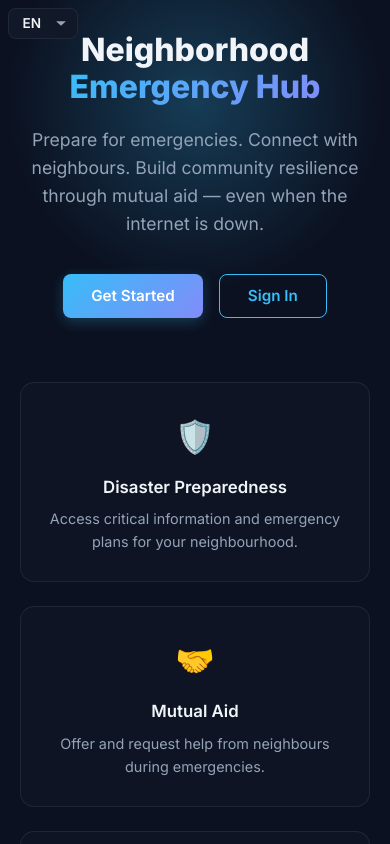
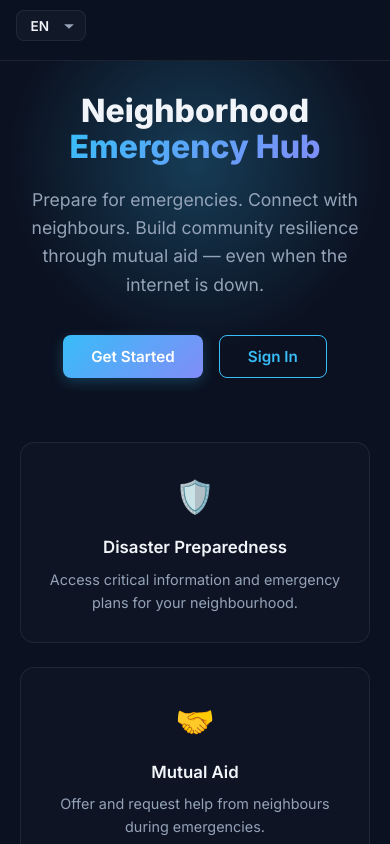
Before and after one commit to bounswe/bounswe2026group8, a React (Vite) app in the folder frontend/: page / in a window 390 px wide. Shown: the top 844 px of the page. Built offline with nearby package versions, Linux system fonts and the light colour scheme; no server answers.

Commit message:
back buttons in subpages unified and superposition of language and hub bars fixed.

```diff
--- a/frontend/src/App.jsx
+++ b/frontend/src/App.jsx
@@ -26,8 +26,14 @@ export default function App() {
 return (
   <BrowserRouter>
     <AuthProvider>
-        <HubSelector />
-        <LanguageSelector />
+        <div className="app-controls">
+          <div className="app-controls-left">
+            <LanguageSelector />
+          </div>
+          <div className="app-controls-right">
+            <HubSelector />
+          </div>
+        </div>
         <Routes>
           <Route path="/" element={<LandingPage />} />
           <Route path="/signup" element={<SignUpPage />} />
--- a/frontend/src/index.css
+++ b/frontend/src/index.css
@@ -60,10 +60,36 @@
 
    /* ── Page wrapper ───────────────────────────────────────────────────────────── */
    .page {
-     min-height: 100vh;
+     min-height: calc(100vh - 3.5rem);
      padding: 2rem 1.25rem;
      max-width: 1100px;
      margin: 0 auto;
+   }
+
+   .app-controls {
+     position: sticky;
+     top: 0;
+     z-index: 2000;
+     display: flex;
+     align-items: center;
+     justify-content: space-between;
+     gap: 1rem;
+     min-height: 3.5rem;
+     padding: 0.65rem 1rem;
+     background: rgba(11, 17, 32, 0.94);
+     border-bottom: 1px solid var(--border);
+     backdrop-filter: blur(14px);
+   }
+
+   .app-controls-left,
+   .app-controls-right {
+     display: flex;
+     align-items: center;
+     min-width: 0;
+   }
+
+   .app-controls-right {
+     margin-left: auto;
    }
 
    /* ═══════════════════════════════════════════════════════════════════════════════
@@ -175,10 +201,7 @@
       Language Selector
       ═══════════════════════════════════════════════════════════════════════════════ */
     .language-selector-bar {
-        position: fixed;
-        top: 1rem;
-        left: 1.25rem;
-        z-index: 2000;
+        position: static;
     }
 
     .language-selector-select {
@@ -218,9 +241,15 @@
     }
 
     @media (max-width: 600px) {
-        .language-selector-bar {
-            top: 0.5rem;
-            left: 0.5rem;
+        .app-controls {
+            align-items: flex-start;
+            flex-direction: column;
+            gap: 0.5rem;
+        }
+
+        .app-controls-right {
+            width: 100%;
+            margin-left: 0;
         }
     }
 
@@ -459,6 +488,32 @@
      font-weight: 700;
    }
 
+   .page-main-header {
+     justify-content: flex-start;
+     align-items: center;
+     gap: 1rem;
+   }
+
+   .page-main-header > .btn-primary {
+     margin-left: auto;
+   }
+
+   .page-title-block {
+     min-width: 0;
+   }
+
+   .page-title-block h2 {
+     font-size: 1.35rem;
+     font-weight: 700;
+     line-height: 1.2;
+   }
+
+   .page-title-block p {
+     color: var(--text-secondary);
+     font-size: 0.875rem;
+     margin-top: 0.2rem;
+   }
+
    .welcome-card {
      background: var(--bg-card);
      backdrop-filter: blur(12px);
@@ -547,10 +602,7 @@
       Hub Selector Bar (persistent top-right)
       ═══════════════════════════════════════════════════════════════════════════════ */
    .hub-selector-bar {
-     position: fixed;
-     top: 0.75rem;
-     right: 1rem;
-     z-index: 1000;
+     position: static;
    }
 
    .hub-selector {
@@ -590,7 +642,7 @@
    .forum-layout {
      display: flex;
      flex-direction: column;
-     height: 100vh;
+     height: calc(100vh - 3.5rem);
      max-width: 1100px;
      margin: 0 auto;
      padding: 0 1.25rem;
@@ -598,7 +650,7 @@
 
    .forum-top {
      flex-shrink: 0;
-     padding-top: 1.5rem;
+     padding-top: 0;
    }
 
    .forum-scroll {
@@ -656,6 +708,10 @@
    .forum-header h1 {
      font-size: 1.65rem;
      font-weight: 700;
+   }
+
+   .forum-header-title {
+     min-width: 0;
    }
 
    .forum-hub-label {
@@ -1936,11 +1992,12 @@
      .auth-card { padding: 2rem 1.5rem; }
      .welcome-card { padding: 1.5rem; }
      .landing-title { font-size: 2rem; }
-     .hub-selector-bar { top: 0.5rem; right: 0.5rem; }
      .post-article { padding: 1.5rem; }
      .post-card { flex-direction: column; align-items: flex-start; gap: 0.5rem; }
      .post-card-stats { margin-left: 0; }
      .forum-header { flex-direction: column; gap: 0.75rem; }
+     .forum-header.page-main-header { flex-direction: row; flex-wrap: wrap; align-items: center; }
+     .page-main-header > .btn-primary { margin-left: 0; }
      .forum-sort-bar { flex-wrap: wrap; }
      .help-request-card { padding: 1rem; }
      .help-request-card-top { flex-direction: column; gap: 0.5rem; }
--- a/frontend/src/locales/en.json
+++ b/frontend/src/locales/en.json
@@ -97,7 +97,7 @@
     },
     "actions": {
       "back_to_top": "Back to Top",
-      "back_to_dashboard": "Back to Dashboard"
+      "back_to_dashboard": "Back"
     }
   },
   "help_request_create": {
@@ -215,7 +215,7 @@
   },
   "help_requests": {
     "header": {
-      "back": "Dashboard",
+      "back": "Back",
       "title": "Help Center",
       "new_request": "+ New Request",
       "new_offer": "+ New Offer",
@@ -811,7 +811,7 @@
   "offline_messages": {
     "list": {
       "title": "Offline Messages",
-      "back": "← Dashboard",
+      "back": "Back",
       "subtitle": "Posts that users created in the offline mesh and uploaded once they came back online.",
       "loading": "Loading…",
       "error": "Couldn't load: {{error}}",
--- a/frontend/src/locales/es.json
+++ b/frontend/src/locales/es.json
@@ -97,7 +97,7 @@
     },
     "actions": {
       "back_to_top": "Volver Arriba",
-      "back_to_dashboard": "Volver al Panel"
+      "back_to_dashboard": "Atrás"
     }
   },
   "help_request_create": {
@@ -215,7 +215,7 @@
   },
   "help_requests": {
     "header": {
-      "back": "Panel",
+      "back": "Atrás",
       "title": "Centro de Ayuda",
       "new_request": "+ Nueva Solicitud",
       "new_offer": "+ Nueva Oferta",
@@ -812,7 +812,7 @@
   "offline_messages": {
     "list": {
       "title": "Mensajes sin conexión",
-      "back": "← Panel",
+      "back": "Atrás",
       "subtitle": "Publicaciones que los usuarios crearon en la red mesh sin conexión y subieron al volver a estar en línea.",
       "loading": "Cargando…",
       "error": "No se pudo cargar: {{error}}",
--- a/frontend/src/locales/tr.json
+++ b/frontend/src/locales/tr.json
@@ -97,7 +97,7 @@
     },
     "actions": {
       "back_to_top": "Başa Dön",
-      "back_to_dashboard": "Menüye Dön"
+      "back_to_dashboard": "Geri"
     }
   },
   "help_request_create": {
@@ -215,7 +215,7 @@
   },
   "help_requests": {
     "header": {
-      "back": "Menü",
+      "back": "Geri",
       "title": "Yardım Merkezi",
       "new_request": "+ Yeni Talep",
       "new_offer": "+ Yeni Teklif",
@@ -812,7 +812,7 @@
   "offline_messages": {
     "list": {
       "title": "Çevrimdışı Mesajlar",
-      "back": "← Panel",
+      "back": "Geri",
       "subtitle": "Kullanıcıların çevrimdışı mesh ağında oluşturup tekrar çevrimiçi olduklarında yükledikleri gönderiler.",
       "loading": "Yükleniyor…",
       "error": "Yüklenemedi: {{error}}",
--- a/frontend/src/locales/zh.json
+++ b/frontend/src/locales/zh.json
@@ -97,7 +97,7 @@
     },
     "actions": {
       "back_to_top": "回到顶部",
-      "back_to_dashboard": "返回控制台"
+      "back_to_dashboard": "返回"
     }
   },
   "help_request_create": {
@@ -215,7 +215,7 @@
   },
   "help_requests": {
     "header": {
-      "back": "控制台",
+      "back": "返回",
       "title": "帮助中心",
       "new_request": "+ 新求助",
       "new_offer": "+ 新帮助",
@@ -812,7 +812,7 @@
   "offline_messages": {
     "list": {
       "title": "离线消息",
-      "back": "← 仪表板",
+      "back": "返回",
       "subtitle": "用户在离线 mesh 网络中创建并在重新联网后上传的帖子。",
       "loading": "加载中…",
       "error": "无法加载：{{error}}",
--- a/frontend/src/pages/HelpRequestsPage.jsx
+++ b/frontend/src/pages/HelpRequestsPage.jsx
@@ -227,7 +227,7 @@ export default function HelpRequestsPage() {
 
   return (
       <div className="page help-requests-page">
-        <header className="help-requests-header">
+        <header className="help-requests-header page-main-header">
           <button
               className="btn btn-secondary btn-sm"
               onClick={() => navigate('/dashboard')}
--- a/frontend/src/pages/OfflineMessagesPage.jsx
+++ b/frontend/src/pages/OfflineMessagesPage.jsx
@@ -66,11 +66,11 @@ export default function OfflineMessagesPage() {
 
   return (
     <div className="page">
-      <header className="dashboard-header">
+      <header className="dashboard-header page-main-header">
+        <button className="btn btn-secondary btn-sm" onClick={() => navigate('/dashboard')}>
+          &larr; {t('offline_messages.list.back')}
+        </button>
         <h2 className="gradient-text">📡 {t('offline_messages.list.title')}</h2>
-        <button className="btn btn-secondary btn-sm" onClick={() => navigate('/dashboard')}>
-          {t('offline_messages.list.back')}
-        </button>
       </header>
 
       <p style={{ color: '#94a3b8', fontSize: '0.9rem', marginBottom: '1rem' }}>
--- a/frontend/src/pages/ProfilePage.jsx
+++ b/frontend/src/pages/ProfilePage.jsx
@@ -288,9 +288,9 @@ export default function ProfilePage() {
 
         {toast && <div className={`profile-toast ${toast.type === 'error' ? 'profile-toast-error' : ''}`}>{toast.msg}</div>}
 
-        <header className="dashboard-header">
+        <header className="dashboard-header page-main-header">
+          <button className="btn btn-secondary btn-sm" onClick={() => navigate('/dashboard')}>&larr; {t('profile.header.back')}</button>
           <h2>{t('profile.header.title')}</h2>
-          <button className="btn btn-secondary btn-sm" onClick={() => navigate('/dashboard')}>← {t('profile.header.back')}</button>
         </header>
 
         <div className="profile-identity-card">
```
Also changed, not shown: frontend/src/pages/EmergencyInfoPage.jsx (+8 -9 lines), frontend/src/pages/ForumPage.jsx (+5 -5 lines).
